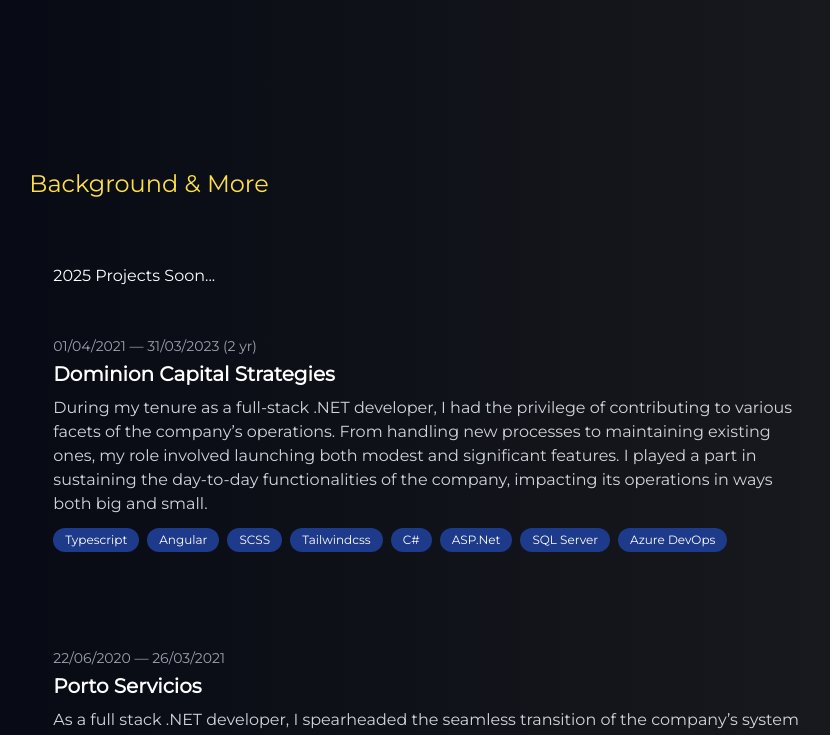
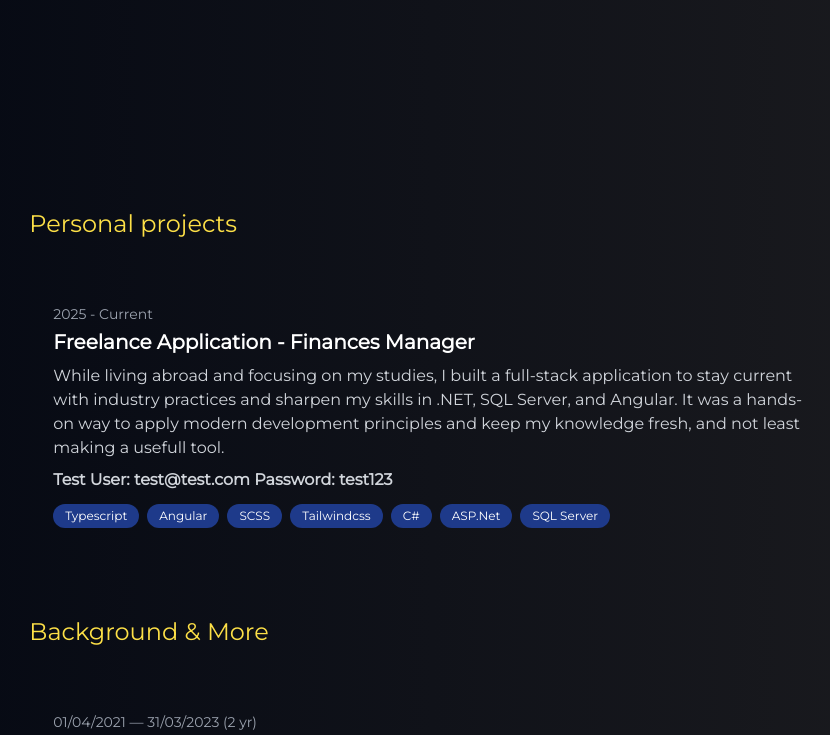
Before and after one commit to leo3852/appLeo, an Angular app: page / in a window 1280 px wide. Shown: the part 680-1415 px from the top of the page, without its empty margins (208-1038 px from the left). Built offline with nearby package versions, Linux system fonts and the light colour scheme.

Commit message:
styles and new project

```diff
--- a/src/app/components/background-section/background-section.component.html
+++ b/src/app/components/background-section/background-section.component.html
@@ -1,15 +1,35 @@
-<div class="flex flex-col justify-center items-center">
+<div class="mt-10 flex flex-col justify-center items-center">
     <div class=" md:w-4/6  text-white px-6 py-12">
+        <h2 class="text-2xl text-yellow-300 mb-10 hover:animate-pulse">Personal projects</h2>
+        <div class="space-y-12 mb-16">
+          <div class="cursor-pointer p-6 rounded-lg hover:bg-blue-950 hover:shadow-xl hover:scale-105 transition duration-300 ease-in-out">
+            <a href="https://leo3852.github.io/expenses-manager-frontend/" target="_blank">
+
+                <div class="text-sm text-gray-400">2025 - Current</div>
+                <h3 class="text-xl font-bold text-white mt-1">Freelance Application - Finances Manager</h3>
+                <p class="mt-2 text-gray-300">
+                  While living abroad and focusing on my studies, I built a full-stack application to stay current with industry practices and sharpen my skills in .NET, SQL Server, and Angular. It was a hands-on way to apply modern development principles and keep my knowledge fresh, and not least making a usefull tool.
+                </p>
+                <p class="mt-2 font-bold text-gray-300">Test User: test@test.com Password: test123</p>
+                <div class="mt-3 flex flex-wrap gap-2">
+                    <span class="badge">Typescript</span>
+                    <span class="badge">Angular</span>
+                    <span class="badge">SCSS</span>
+                    <span class="badge">Tailwindcss</span>
+                    <span class="badge">C#</span>
+                    <span class="badge">ASP.Net</span>
+                    <span class="badge">SQL Server</span>
+                </div>
+            </a>
+          </div>
+        </div>
+
         <h2 class="text-2xl text-yellow-300 mb-10 hover:animate-pulse">Background & More</h2>
 
-        <div class="cursor-pointer p-6 rounded-lg  hover:bg-blue-950 hover:shadow-xl hover:scale-105 transition duration-300 ease-in-out">
-
-            2025 Projects Soon...
-
-        </div>
         <div class="space-y-12">
 
           <!-- Experience Block -->
+
           <div class="cursor-pointer p-6 rounded-lg hover:bg-blue-950 hover:shadow-xl hover:scale-105 transition duration-300 ease-in-out">
             <a href="https://dominion-cs.com/en" target="_blank">
 
--- a/src/app/components/home/home.component.html
+++ b/src/app/components/home/home.component.html
@@ -1,6 +1,6 @@
-<div class="flex flex-col justify-center items-center h-screen">
-    <div class="w-4/6">
-      <div class="mb-5 loader"></div>
+<div class="mt-20 md:mt-0 flex flex-col justify-center items-center h-screen">
+    <div class="w-5/6 md:w-4/6">
+      <div class="mb-10 loader"></div>
       <h1 class="text-4xl font-bold mb-4">Welcome</h1>
       <p class="mb-2">
         Hi! I'm Leo, a passionate full-stack web developer with over 5 years of experience in building responsive, user-focused applications. I began my journey in front-end development and progressively expanded my skill set to the full stack.
```
